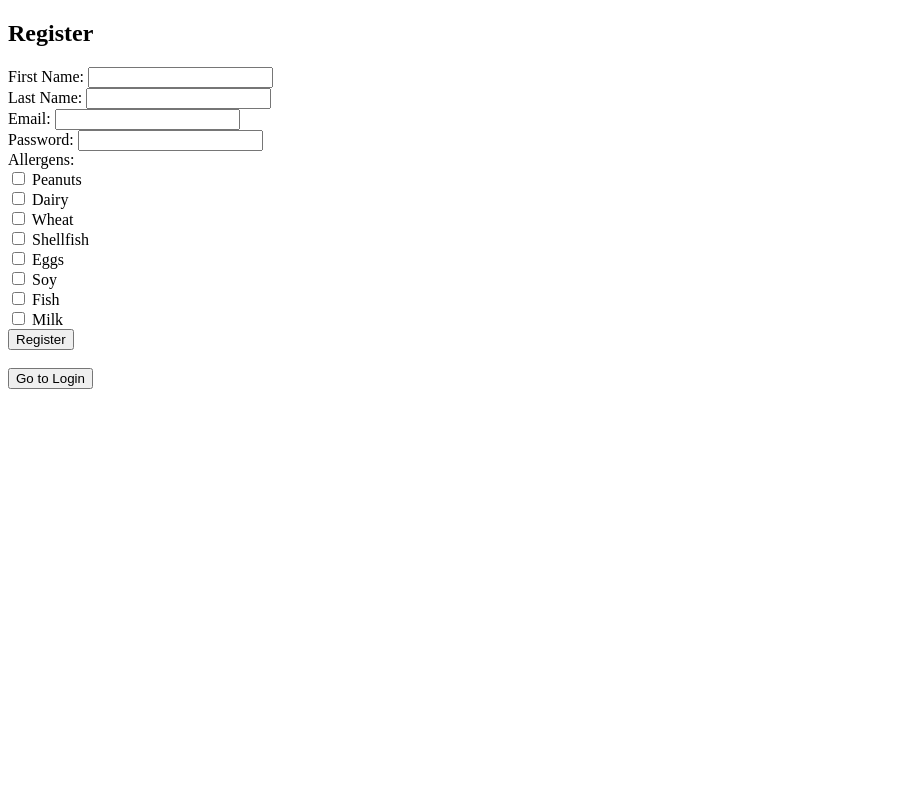
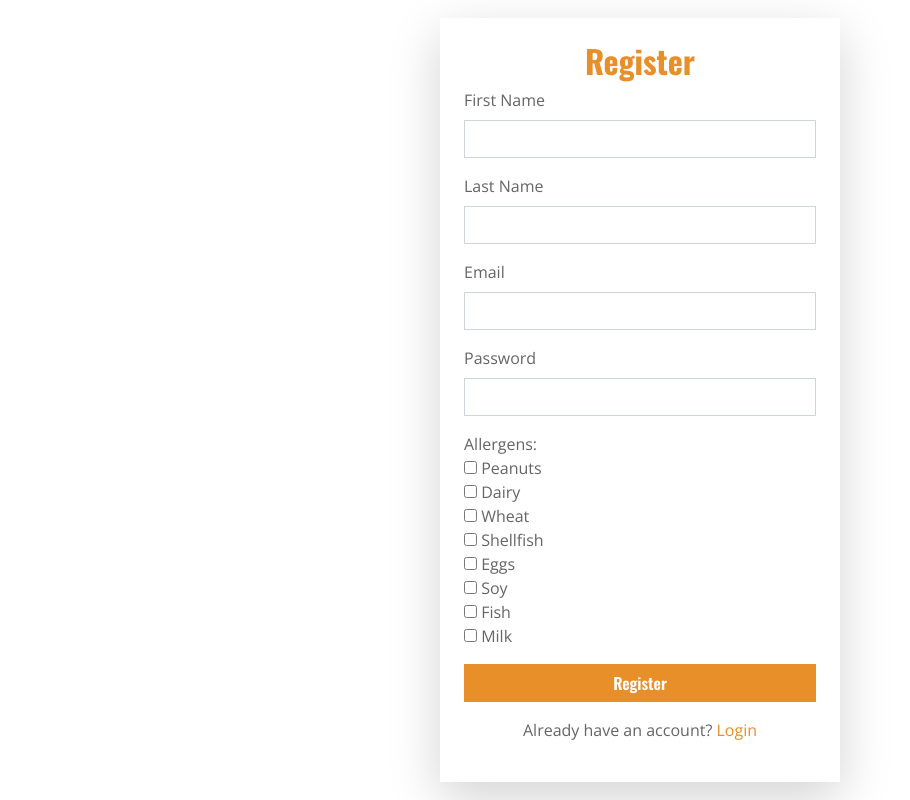
Before and after one commit to PATSDO/FOODAI, a PHP site: page /chat/register.php in a window 1280 px wide. Shown: the whole page, without its empty margins (0-910 px from the left). Run offline with PHP 8.4, Linux system fonts and the light colour scheme; some libraries are stand-ins or nearby versions.

Commit message:
Update register.php

```diff
--- a/register.php
+++ b/register.php
@@ -1,4 +1,7 @@
 <?php
+session_start();
+
+// Include database connection
 require 'db_connection.php';
 
 if ($_SERVER["REQUEST_METHOD"] == "POST") {
@@ -37,26 +40,43 @@ if ($_SERVER["REQUEST_METHOD"] == "POST") {
 ?>
 
 <!DOCTYPE html>
-<html>
+<html lang="en">
 <head>
-    <title>Register</title>
+    <meta charset="UTF-8">
+    <meta name="viewport" content="width=device-width, initial-scale=1.0">
+    <title>Register - Food AI</title>
+    <link href="https://fonts.googleapis.com/css2?family=Open+Sans:wght@400;600&family=Oswald:wght@500;600;700&family=Pacifico&display=swap" rel="stylesheet">
+    <link href="https://cdnjs.cloudflare.com/ajax/libs/font-awesome/5.10.0/css/all.min.css" rel="stylesheet">
+    <link href="https://cdn.jsdelivr.net/npm/bootstrap-icons@1.4.1/font/bootstrap-icons.css" rel="stylesheet">
+    <link href="css/bootstrap.min.css" rel="stylesheet">
+    <link href="css/style.css" rel="stylesheet">
 </head>
 <body>
-    <h2>Register</h2>
-    <form method="POST" action="register.php">
-        <label>First Name:</label>
-        <input type="text" name="first_name" required><br>
-
-        <label>Last Name:</label>
-        <input type="text" name="last_name" required><br>
-
-        <label>Email:</label>
-        <input type="email" name="email" required><br>
-
-        <label>Password:</label>
-        <input type="password" name="password" required><br>
-
-        <label>Allergens:</label><br>
+    <div class="container d-flex justify-content-center align-items-center min-vh-100">
+        <div class="card p-4 shadow-lg border-0" style="width: 400px;">
+            <h2 class="text-center text-primary">Register</h2>
+            <?php if(isset($_SESSION['error'])): ?>
+                <div class="alert alert-danger"> <?php echo $_SESSION['error']; unset($_SESSION['error']); ?> </div>
+            <?php endif; ?>
+            <form action="register.php" method="POST">
+                <div class="mb-3">
+                    <label class="form-label">First Name</label>
+                    <input type="text" name="first_name" class="form-control" required>
+                </div>
+                <div class="mb-3">
+                    <label class="form-label">Last Name</label>
+                    <input type="text" name="last_name" class="form-control" required>
+                </div>
+                <div class="mb-3">
+                    <label class="form-label">Email</label>
+                    <input type="email" name="email" class="form-control" required>
+                </div>
+                <div class="mb-3">
+                    <label class="form-label">Password</label>
+                    <input type="password" name="password" class="form-control" required>
+                </div>
+                <div class="mb-3">
+                    <label>Allergens:</label> <br>
                     <input type="checkbox" name="allergens[]" value="Peanuts"> Peanuts<br>
                     <input type="checkbox" name="allergens[]" value="Dairy"> Dairy<br>
                     <input type="checkbox" name="allergens[]" value="Wheat"> Wheat<br>
@@ -65,10 +85,15 @@ if ($_SERVER["REQUEST_METHOD"] == "POST") {
                     <input type="checkbox" name="allergens[]" value="Soy"> Soy<br>
                     <input type="checkbox" name="allergens[]" value="Fish"> Fish<br>
                     <input type="checkbox" name="allergens[]" value="Milk"> Milk<br>
+                </div>
+                <button type="submit" class="btn btn-primary w-100">Register</button>
+                <p class="mt-3 text-center">Already have an account? <a href="login.php">Login</a></p>
+            </form>
+        </div>
+    </div>
 
-        <button type="submit">Register</button>
-    </form>
-    <br>
-    <a href="login.php"><button>Go to Login</button></a>
+    <script src="https://code.jquery.com/jquery-3.4.1.min.js"></script>
+    <script src="https://cdn.jsdelivr.net/npm/bootstrap@5.0.0/dist/js/bootstrap.bundle.min.js"></script>
+    <script src="js/main.js"></script>
 </body>
 </html>
```
Lines whose indentation alone changed are shown as unchanged.
